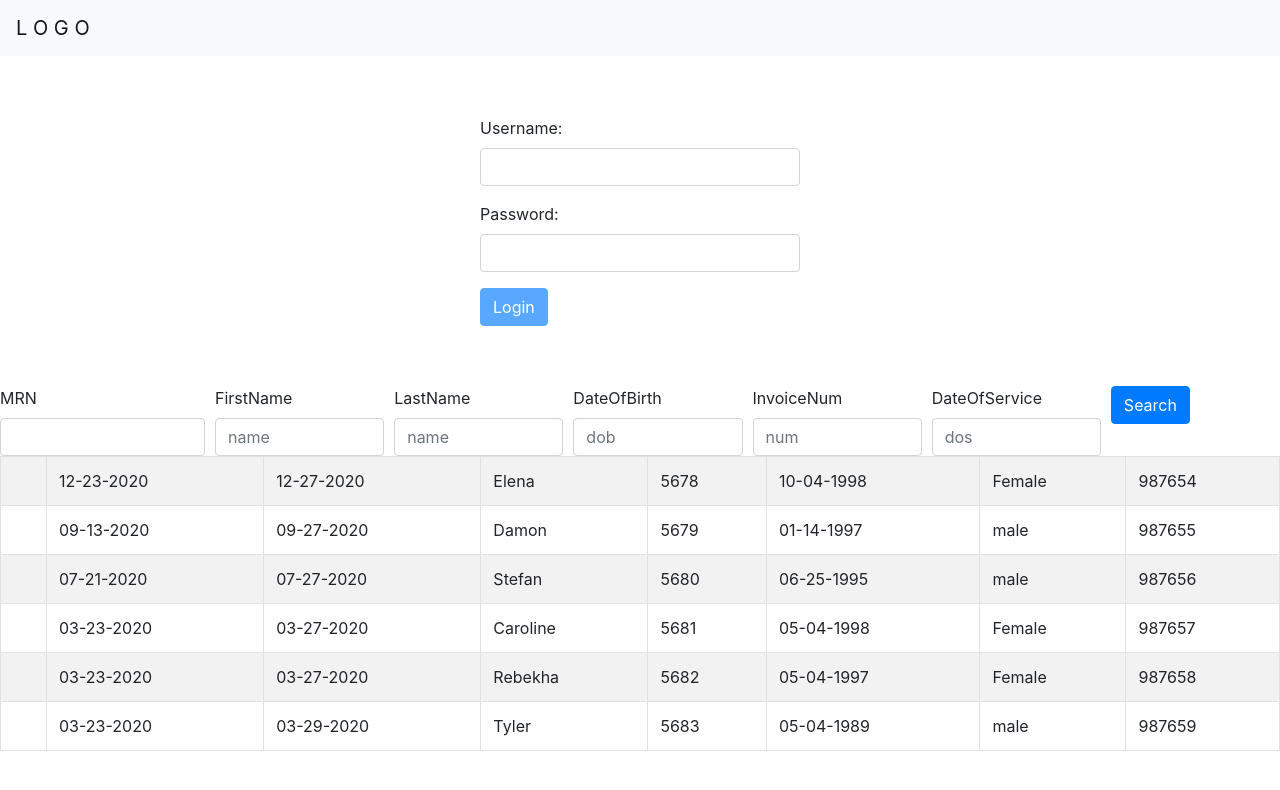
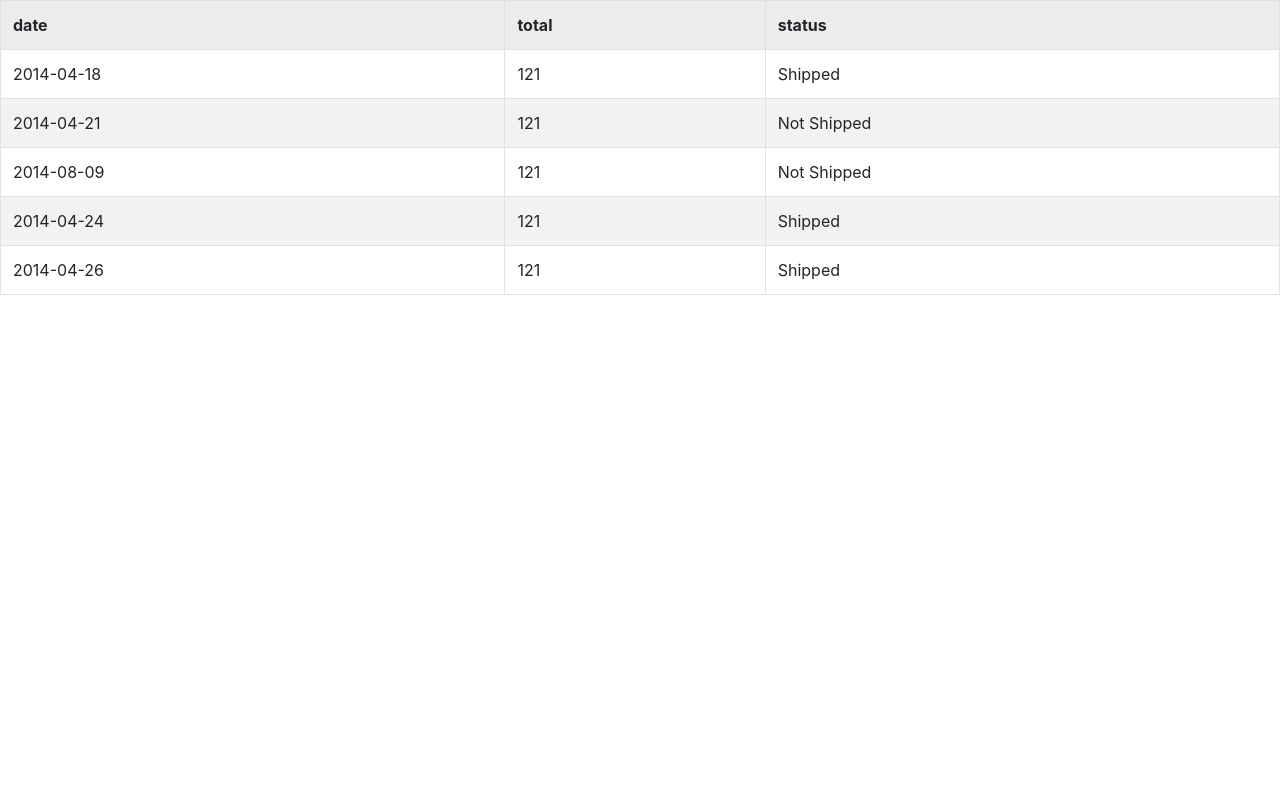
Before and after one commit to Prathyusha1993/grid-web-app, a React (Create React App) app: page / in a window 1280 px wide. Shown: the top 790 px of the page. Built offline with nearby package versions, Linux system fonts and the light colour scheme.

Commit message:
expandable row data table

```diff
--- a/package.json
+++ b/package.json
@@ -9,7 +9,9 @@
     "bootstrap": "^4.6.0",
     "react": "^17.0.1",
     "react-bootstrap": "^1.4.3",
+    "react-bootstrap-table": "^4.3.1",
     "react-dom": "^17.0.1",
+    "react-router-dom": "^5.2.0",
     "react-scripts": "4.0.1",
     "react-table": "^7.6.3",
     "web-vitals": "^0.2.4"
--- a/src/App.js
+++ b/src/App.js
@@ -6,21 +6,38 @@ import Login from "./components/login";
 import Search from './components/search'
 import Table from "./components/table";
 import TableInfo from './components/tableInfo'
+import { Switch, Route, Link, BrowserRouter as Router } from "react-router-dom";
+import ExpandRow from './components/expandRow'
 
 class App extends Component {
-  state={};
+  state={
+    user: null
+  };
 
   render() {
     return(
       <div>
-        <Header />
-        <Login />
-        <Search />
-        {/* <Table /> */}
-        <TableInfo />
+        <ExpandRow />
       </div>
     );
   }
 }
 
 export default App;
+
+
+{/* <div>
+        <Router>
+          <Header />
+          {!this.state.user ? (
+            <Login />
+          ): (
+            <Link to="/" onClick={this.logout}>Logout</Link>
+          )}
+          <Search />
+          <TableInfo />
+        </Router>
+         <Switch>
+          <Route />    first i have to kepp search and tableinfo in one file and then route that path to login
+        </Switch>
+      </div> */}
--- /dev/null
+++ b/src/components/expandRow.jsx
@@ -0,0 +1,83 @@
+import React, {Component} from 'react'
+import {Table} from 'react-bootstrap'
+
+class ExpandRow extends Component {
+    constructor() {
+        super();
+
+        this.state = {
+            data : [
+                {id : 1, date : "2014-04-18", total : 121.0, status : "Shipped", name : "A", points: 5, percent : 50},
+                {id : 2, date : "2014-04-21", total : 121.0, status : "Not Shipped", name : "B", points: 10, percent: 60},
+                {id : 3, date : "2014-08-09", total : 121.0, status : "Not Shipped", name : "C", points: 15, percent: 70},
+                {id : 4, date : "2014-04-24", total : 121.0, status : "Shipped", name : "D", points: 20, percent : 80},
+                {id : 5, date : "2014-04-26", total : 121.0, status : "Shipped", name : "E", points: 25, percent : 90},
+            ],
+            headings : ['date', 'total', 'status'],
+            expandedRows : []
+        };
+    }
+
+    handleHeaderData = () => {
+        return this.state.headings.map((head, index) => {
+            return <th key={index}>{head}</th>
+        })
+    }
+
+    handleRowClick(rowId) {
+        const currentExpandedRows = this.state.expandedRows;
+        const isRowCurrentlyExpanded = currentExpandedRows.includes(rowId);
+
+        const newExpandedRows = isRowCurrentlyExpanded ?
+			currentExpandedRows.filter(id => id !== rowId) :
+			currentExpandedRows.concat(rowId);
+
+        this.setState({expandedRows : newExpandedRows});
+    }
+
+    renderItem(item) {
+        const clickCallback = () => this.handleRowClick(item.id);
+        const itemRows = [
+			<tr onClick={clickCallback} key={"row-data-" + item.id}>
+			    <td>{item.date}</td>
+			    <td>{item.total}</td>
+			    <td>{item.status}</td>
+			</tr>
+        ];
+
+        if(this.state.expandedRows.includes(item.id)) {
+            itemRows.push(
+                <tr key={"row-expanded-" + item.id}>
+                    <td>{item.name}</td>
+                    <td>{item.points}</td>
+                    <td>{item.percent}</td>
+                </tr>
+            );
+        }
+
+        return itemRows;
+    }
+
+    render() {
+        let allItemRows = [];
+
+        this.state.data.map(item => {
+            const perItemRows = this.renderItem(item);
+            allItemRows = allItemRows.concat(perItemRows);
+        });
+
+        return (
+          //  <table>{allItemRows}</table>
+          <div>
+            <Table striped bordered hover>
+              <tbody>
+                <tr>{this.handleHeaderData()}</tr>
+                {allItemRows}
+              </tbody>
+            </Table>
+          </div>
+        );
+    }
+}
+
+export default ExpandRow;
--- a/src/components/login.jsx
+++ b/src/components/login.jsx
@@ -1,40 +1,51 @@
-import React, { useState } from 'react';
+import React, { useState, Component} from 'react';
 import { Form } from "react-bootstrap";
 import { Button } from "react-bootstrap";
 
-function Login(){
-    const [email, setEmail] = useState("");
-    const [password, setPassword] = useState("");
+class Login extends Component {
+    // const [email, setEmail] = useState("");
+    // const [password, setPassword] = useState("");
+    state={
+        email: '',
+        password: '',
+    };
 
-    function handleSubmit(e){
+     handleSubmit = (e) => {
         e.preventDefault();
     }
 
-    function validateForm() {
-        return email.length > 0 && password.length> 0;
+     validateForm = () => {
+        return this.state.email.length > 0 && this.state.password.length> 0;
     }
 
+    handleChange = (e) =>{
+        this.setState({ [e.target.name]: e.target.value})
+    }
+
+    render(){
         return(
             <div className="Login">
-            <Form onSubmit={handleSubmit}>
+                <Form onSubmit={this.handleSubmit}>
                     <Form.Group controlId="email">
                         <Form.Label>Username: </Form.Label>
                         <Form.Control
                         type="email"
-                    value={email}
-                    onChange={(e) => setEmail(e.target.value)} />
+                        value={this.state.email}
+                        onChange={this.handleChange} />
                     </Form.Group>
                     <Form.Group controlId="password">
                         <Form.Label>Password: </Form.Label>
                         <Form.Control
                         type="password"
-                    value={password}
-                    onChange={(e) => setPassword(e.target.value)}/>
+                        value={this.state.password}
+                        onChange={this.handleChange}/>
                     </Form.Group >
-                <Button type="submit" disabled={!validateForm()}>Login</Button>
+                    <Button type="submit" disabled={!this.validateForm}>Login</Button>
                 </Form>
             </div>
         );
     }
 
+}
+
 export default Login;
--- a/src/components/tableInfo.jsx
+++ b/src/components/tableInfo.jsx
@@ -1,11 +1,12 @@
 import React, { Component } from "react";
 import {Table} from 'react-bootstrap'
+import {BootstrapTable, TableHeaderColumn} from 'react-bootstrap-table'
 
 class TableInfo extends Component {
   state = {
     tableData: [
       {
-        "Invoice#": 1345,
+        "Invoice": 1345,
         Entry: "12-23-2020",
         Discharge: "12-27-2020",
         PatientName: "Elena",
@@ -15,7 +16,7 @@ class TableInfo extends Component {
         SSN: 987654,
       },
       {
-        "Invoice#": 1346,
+        "Invoice": 1346,
         Entry: "09-13-2020",
         Discharge: "09-27-2020",
         PatientName: "Damon",
@@ -25,7 +26,7 @@ class TableInfo extends Component {
         SSN: 987655,
       },
       {
-        "Invoice#": 1347,
+        "Invoice": 1347,
         Entry: "07-21-2020",
         Discharge: "07-27-2020",
         PatientName: "Stefan",
@@ -35,7 +36,7 @@ class TableInfo extends Component {
         SSN: 987656,
       },
       {
-        "Invoice#": 1348,
+        "Invoice": 1348,
         Entry: "03-23-2020",
         Discharge: "03-27-2020",
         PatientName: "Caroline",
@@ -45,7 +46,7 @@ class TableInfo extends Component {
         SSN: 987657,
       },
       {
-        "Invoice#": 1349,
+        "Invoice": 1349,
         Entry: "03-23-2020",
         Discharge: "03-27-2020",
         PatientName: "Rebekha",
@@ -55,7 +56,7 @@ class TableInfo extends Component {
         SSN: 987658,
       },
       {
-        "Invoice#": 1350,
+        "Invoice": 1350,
         Entry: "03-23-2020",
         Discharge: "03-29-2020",
         PatientName: "Tyler",
@@ -65,7 +66,7 @@ class TableInfo extends Component {
         SSN: 987659,
       },
     ],
-    headings : ['invoice#', 'Entry', 'Discharge', 'PatientName', 'MRN', 'DOB', 'Sex', 'SSN']
+    headings : ['Invoice', 'Entry', 'Discharge', 'PatientName', 'MRN', 'DOB', 'Sex', 'SSN']
   };
 
 
@@ -75,34 +76,50 @@ class TableInfo extends Component {
     })
   }
 
+//   handleTableHeader = () => {
+//       return this.state.headings.map((header) => {
+//           return <TableHeaderColumn key={header.Invoice} dataField={header} isKey={header.Invoice === 0 ? true : false} dataSort={true}>{header}</TableHeaderColumn>
+//       })
+//   }
+
   render() {
-      const rows = this.state.tableData.map((row) => {
-          return(
-              <tr key={row.MRN}>
-                  <td>{row.Invoice}</td>
-                  <td>{row.Entry}</td>
-                  <td>{row.Discharge}</td>
-                  <td>{row.PatientName}</td>
-                  <td>{row.MRN}</td>
-                  <td>{row.DOB}</td>
-                  <td>{row.Sex}</td>
-                  <td>{row.SSN}</td>
-              </tr>
-          )
-      });
+    //   const rows = this.state.tableData.map((row) => {
+    //       return(
+    //           <tr key={row.MRN}>
+    //               <td>{row.Invoice}</td>
+    //               <td>{row.Entry}</td>
+    //               <td>{row.Discharge}</td>
+    //               <td>{row.PatientName}</td>
+    //               <td>{row.MRN}</td>
+    //               <td>{row.DOB}</td>
+    //               <td>{row.Sex}</td>
+    //               <td>{row.SSN}</td>
+    //           </tr>
+    //       )
+    //   });
 
     return (
       <div>
-        <Table striped bordered hover>
+        {/* <Table striped bordered hover>
           <thead>
             <tr>
-              {this.handleHeader}
+              {this.handleHeader()}
             </tr>
           </thead>
           <tbody>
             {rows}
           </tbody>
-        </Table>
+        </Table> */}
+        <BootstrapTable data={this.state.tableData} keyField='Invoice' hover={true} striped={true}>
+            <TableHeaderColumn width='150' dataField='Invoice' dataSort={true}>Invoice</TableHeaderColumn>
+            <TableHeaderColumn width='150' dataField='Entry'  dataSort={true}>Entry</TableHeaderColumn>
+            <TableHeaderColumn width='150' dataField='Discharge' dataSort={true}>Discharge</TableHeaderColumn>
+            <TableHeaderColumn width='150' dataField='PatientName' dataSort={true}>PatientName</TableHeaderColumn>
+            <TableHeaderColumn width='150' dataField='MRN' dataSort={true}>MRN</TableHeaderColumn>
+            <TableHeaderColumn width='150' dataField='DOB' dataSort={true}>DOB</TableHeaderColumn>
+            <TableHeaderColumn width='150' dataField='Sex' dataSort={true}>Sex</TableHeaderColumn>
+            <TableHeaderColumn width='150' dataField='SSN' dataSort={true}>SSN</TableHeaderColumn>
+        </BootstrapTable>
       </div>
     );
   }
```
Also changed, not shown: src/components/demoExpandRow.jsx (added), 2 other files (tests, documents, lock files or other folders). Lines whose indentation alone changed are shown as unchanged.
